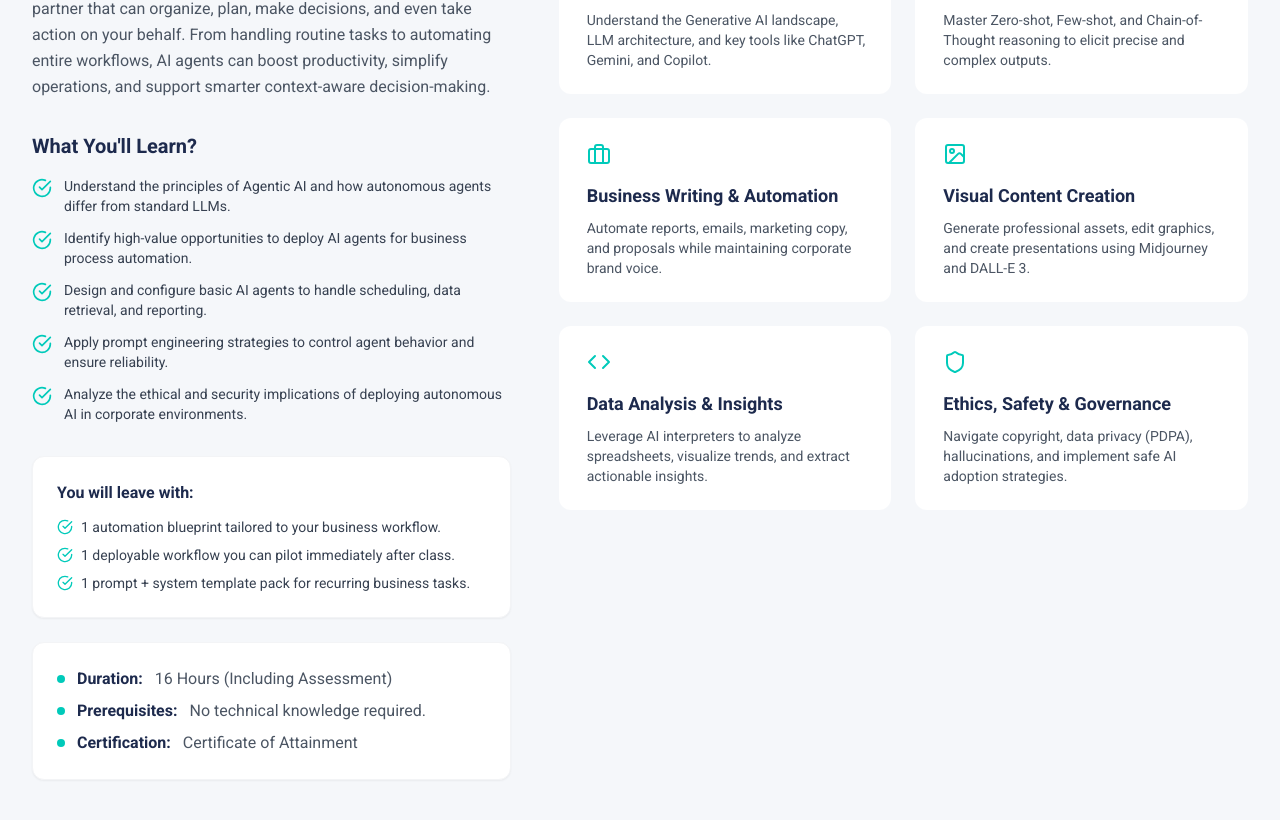
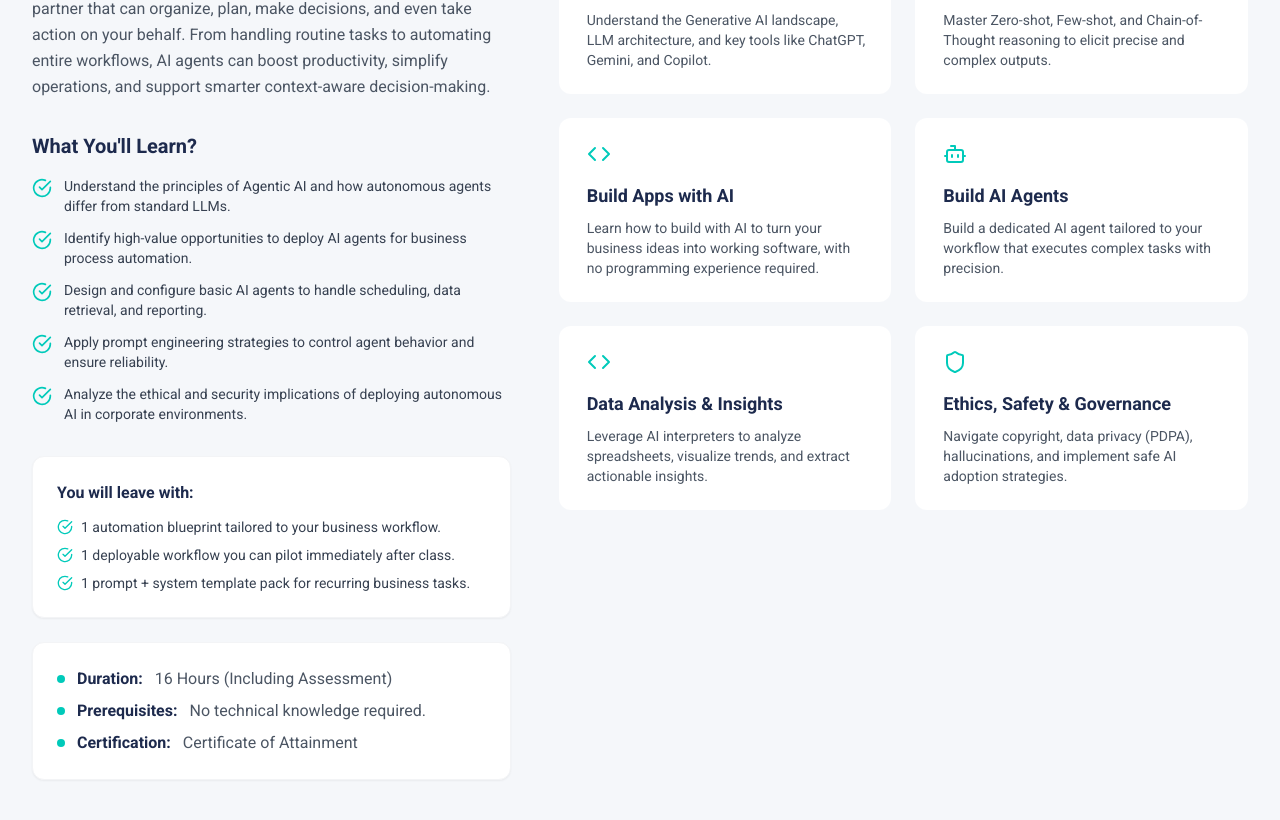
Before and after one commit to nexiuslabs/nexiusacademyskillsfuture, a React (Vite) app: page /courses/agentic-ai in a window 1280 px wide. Shown: the part 2329-3149 px from the top of the page. Built offline with nearby package versions, Linux system fonts and the light colour scheme.

Commit message:
Update curriculum cards for apps and AI agents

```diff
--- a/components/courses/Curriculum.tsx
+++ b/components/courses/Curriculum.tsx
@@ -1,12 +1,13 @@
 import React from 'react';
 import { MODULES, LEARNING_OUTCOMES } from '../../constants';
-import { Brain, MessageSquare, Image, Code, Shield, Briefcase, CheckCircle } from 'lucide-react';
+import { Brain, MessageSquare, Image, Code, Shield, Briefcase, CheckCircle, Bot } from 'lucide-react';
 
 const iconMap: Record<string, React.ReactNode> = {
   Brain: <Brain size={24} />,
   MessageSquare: <MessageSquare size={24} />,
   Image: <Image size={24} />,
   Code: <Code size={24} />,
+  Bot: <Bot size={24} />,
   Shield: <Shield size={24} />,
   Briefcase: <Briefcase size={24} />,
 };
--- a/constants.tsx
+++ b/constants.tsx
@@ -99,14 +99,14 @@ export const MODULES: CurriculumModule[] = [
     iconName: "MessageSquare"
   },
   {
-    title: "Business Writing & Automation",
-    description: "Automate reports, emails, marketing copy, and proposals while maintaining corporate brand voice.",
-    iconName: "Briefcase"
+    title: "Build Apps with AI",
+    description: "Learn how to build with AI to turn your business ideas into working software, with no programming experience required.",
+    iconName: "Code"
   },
   {
-    title: "Visual Content Creation",
-    description: "Generate professional assets, edit graphics, and create presentations using Midjourney and DALL-E 3.",
-    iconName: "Image"
+    title: "Build AI Agents",
+    description: "Build a dedicated AI agent tailored to your workflow that executes complex tasks with precision.",
+    iconName: "Bot"
   },
   {
     title: "Data Analysis & Insights",
```
